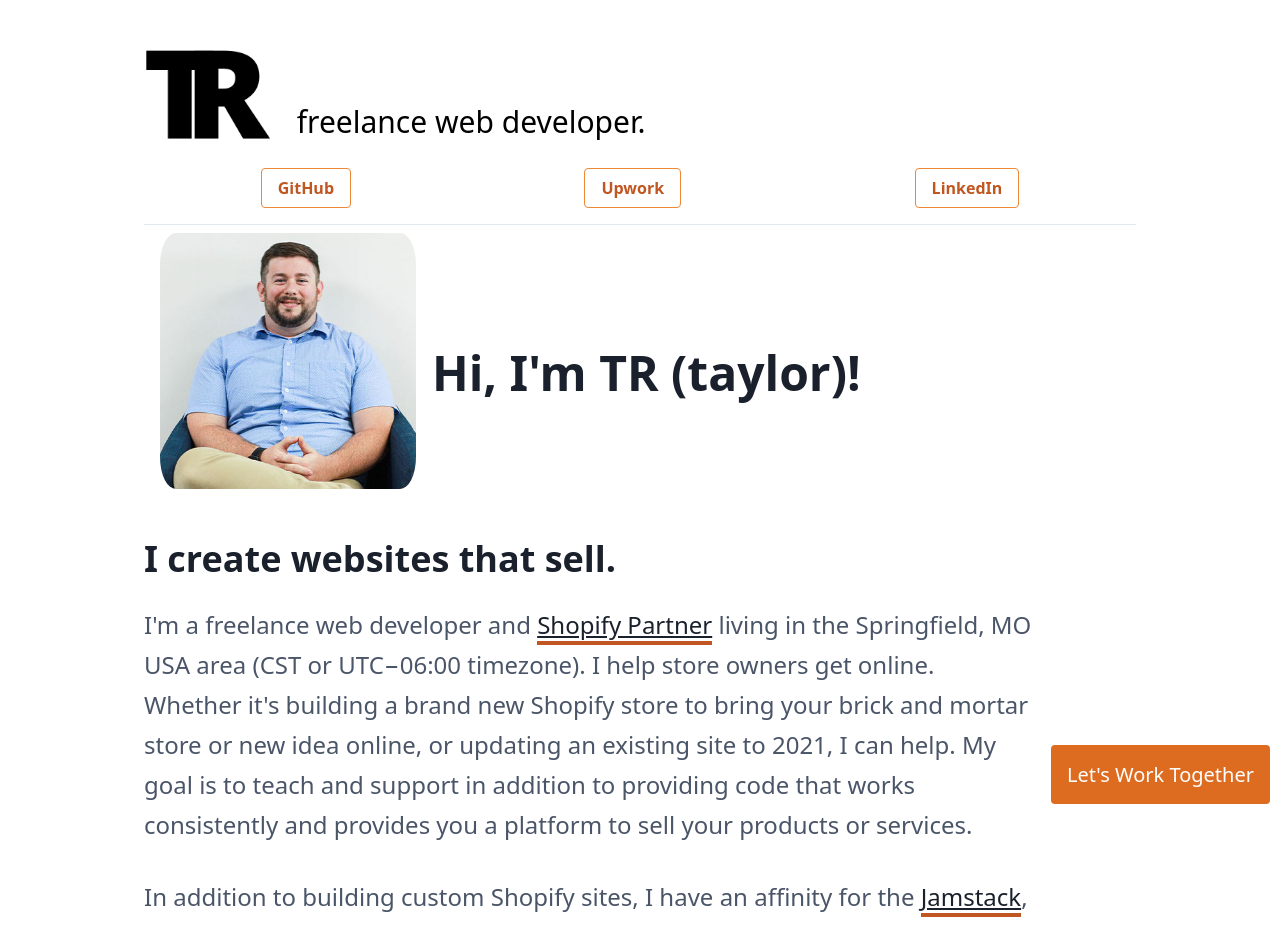
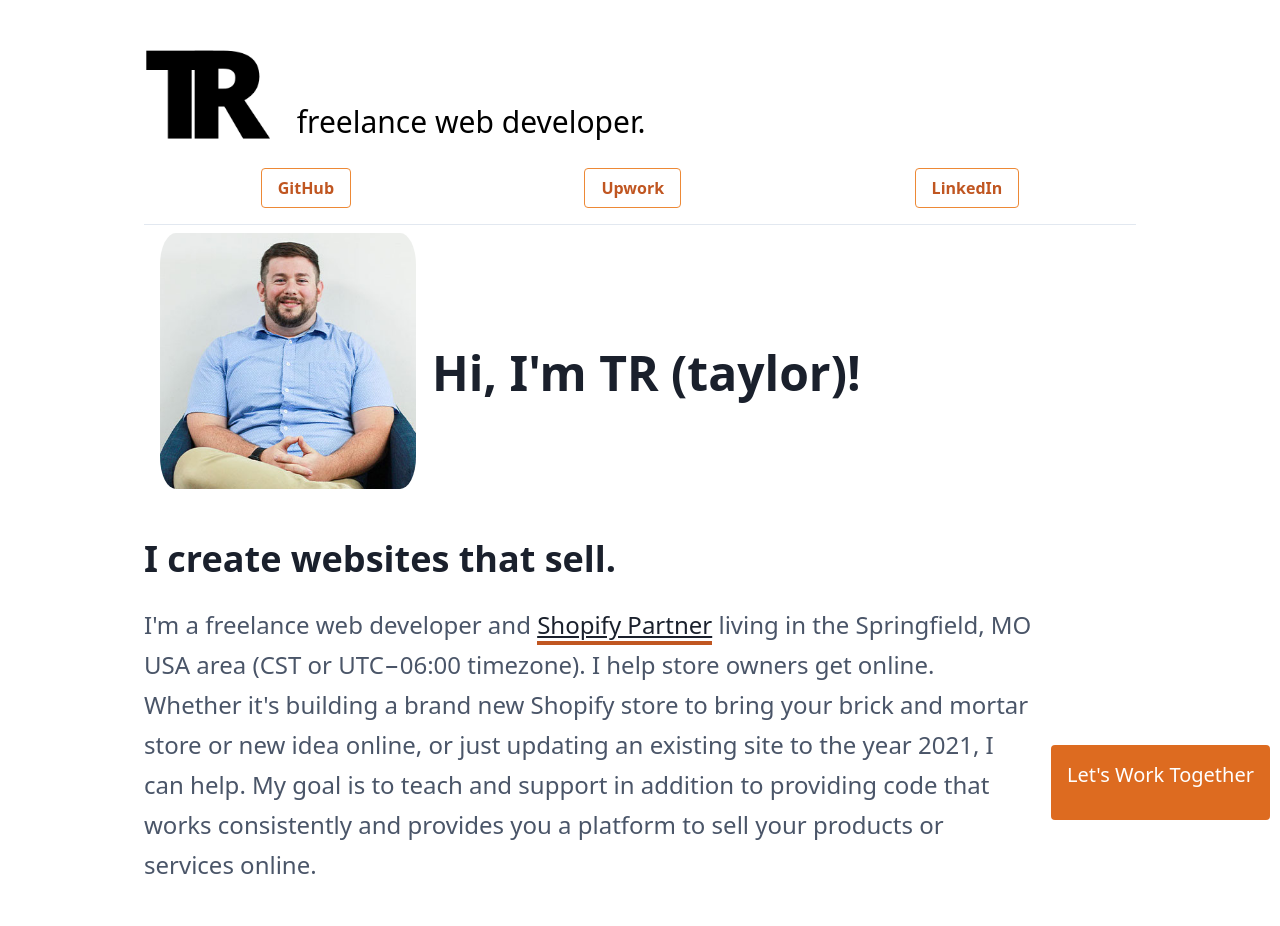
Before and after one commit to tpage99/trpage-dev-portfolio, a Next.js app: page / in a window 1280 px wide. Shown: the top 926 px of the page. Built offline with nearby package versions, Linux system fonts and the light colour scheme.

Commit message:
post wording changes, updated the contact to bounce on hover, and some wording on landing

```diff
--- a/components/contact-button.js
+++ b/components/contact-button.js
@@ -4,7 +4,7 @@ import {Fragment} from 'react'
 export default function ContactButton() {
   return (
     <Fragment>
-      <div style={{position: `fixed`, bottom: `10px`, right: `10px`}}>
+      <div style={{position: `fixed`, bottom: `10px`, right: `10px`}} class="sticky-btn">
         <Link href="/contact">
           <a className="contact-btn">
             Let's Work Together
--- a/pages/index.js
+++ b/pages/index.js
@@ -32,7 +32,7 @@ export default function Home() {
 
         <h3>I create websites that sell.</h3>
 
-        <p>I'm a freelance web developer and <Link href="/posts/what-is-a-shopify-partner"><a className="go-link">Shopify Partner</a></Link> living in the Springfield, MO USA area (CST or UTC−06:00 timezone). I help store owners get online. Whether it's building a brand new Shopify store to bring your brick and mortar store or new idea online, or updating an existing site to {new Date().getFullYear()}, I can help. My goal is to teach and support in addition to providing code that works consistently and provides you a platform to sell your products or services.</p>
+        <p>I'm a freelance web developer and <Link href="/posts/what-is-a-shopify-partner"><a className="go-link">Shopify Partner</a></Link> living in the Springfield, MO USA area (CST or UTC−06:00 timezone). I help store owners get online. Whether it's building a brand new Shopify store to bring your brick and mortar store or new idea online, or just updating an existing site to the year {new Date().getFullYear()}, I can help. My goal is to teach and support in addition to providing code that works consistently and provides you a platform to sell your products or services online.</p>
 
         <p>In addition to building custom Shopify sites, I have an affinity for the <a href="https://jamstack.org/what-is-jamstack/" className="go-link">Jamstack</a>, a set of technologies used to build websites in a way that boasts enhanced security, flexibility, and speed over traditional websites. I'm also a big advocate of learning about and finding ways to implement accessibility to web development.</p>
 
--- a/posts/sweetalicious.md
+++ b/posts/sweetalicious.md
@@ -11,4 +11,12 @@ This was a job to help fix a slow Wordpress site. These folks out of New Jersey
 
 We discussed and talked about a couple of things that were potentially holding their customers back from ordering online. Trust, both for the website to successfully make a purchase, and design were parts of the issue. They were happy with the overall design but were agreeable to making some tweaks and changes that would help instill trust and also make it easy for customers to checkout online.
 
+## Some Fun Features
+We went with a paid theme, [Canopy](https://themes.shopify.com/themes/canopy/styles/kiln), primarily due to liking the layout and also having a really good option for a slide out cart and the ability for promotional products in the cart and menu. However, themes don't always come with everything needed, so some additional included custom for this shop to meet their needs included:
+
+- Gradient announcement bar
+- Suggestive product search
+- Customizable colors per navigation item and background for dropdown
+- Sticky product view that keeps the "Add to Cart" button in view at all times on product pages
+
 You can check out the end result on Sweetalicious' live website by visiting [https://www.sweetalicious.com/](https://www.sweetalicious.com/).
--- a/styles/index.css
+++ b/styles/index.css
@@ -40,7 +40,11 @@ img.feature-img:hover {
 }
 
 a.contact-btn {
-  @apply bg-orange-600 text-white text-xl p-4 rounded;
+  @apply bg-orange-600 text-white text-xl p-4 pb-8 rounded;
+}
+
+.sticky-btn:hover {
+  @apply animate-bounce;
 }
 
 /* Start purging... */
```
